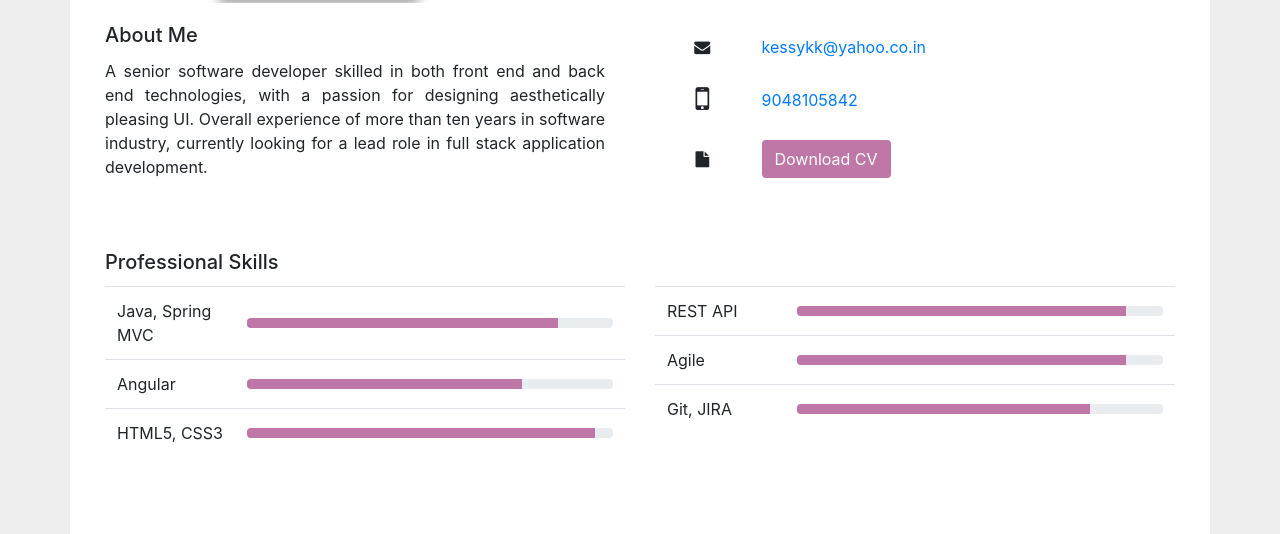
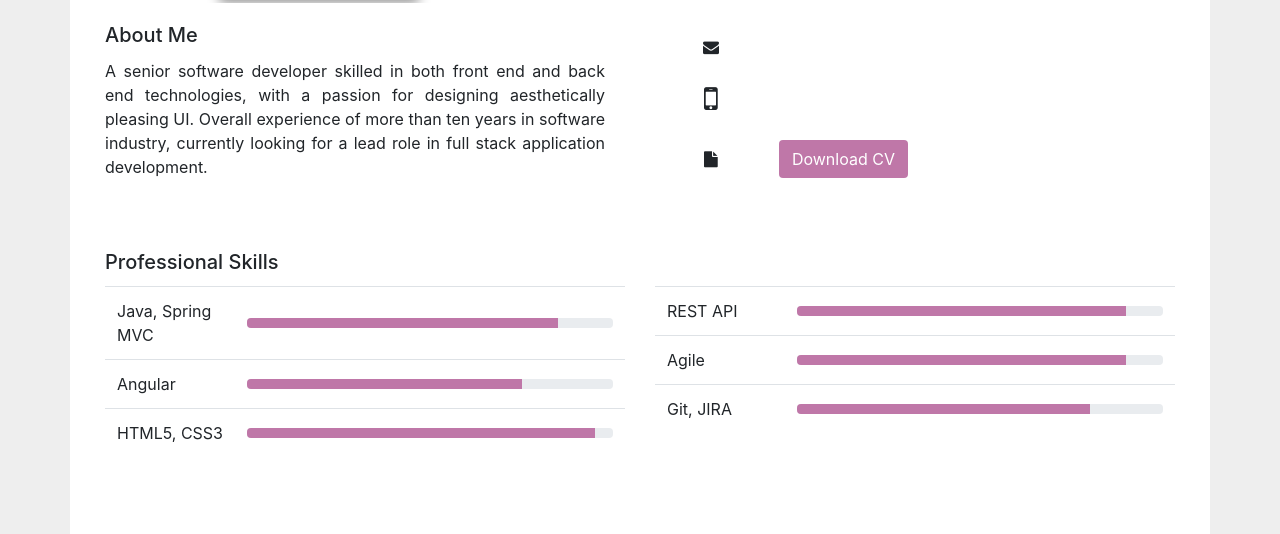
Before and after one commit to kessykk/cv, a plain HTML site: page index.html in a window 1280 px wide. Shown: the part 249-783 px from the top of the page. Drawn offline with nearby package versions, Linux system fonts and the light colour scheme.

Commit message:
Update index.html

```diff
--- a/index.html
+++ b/index.html
@@ -63,9 +63,7 @@
                       <i class="fa fa-envelope"></i>
                     </td>
                     <td class="text-left">
-                      <a href="mailto:kessykk@yahoo.co.in">
-                      kessykk@yahoo.co.in
-                      </a>
+
                     </td>
                   </tr>
                   <tr>
@@ -73,8 +71,7 @@
                       <i class="fa fa-2x fa-mobile"></i>
                     </td>
                     <td class="text-left">
-                    <a href="tel:9048105842">9048105842
-                    </a>
+
                     </td>
                   </tr>
                   <tr>
```
